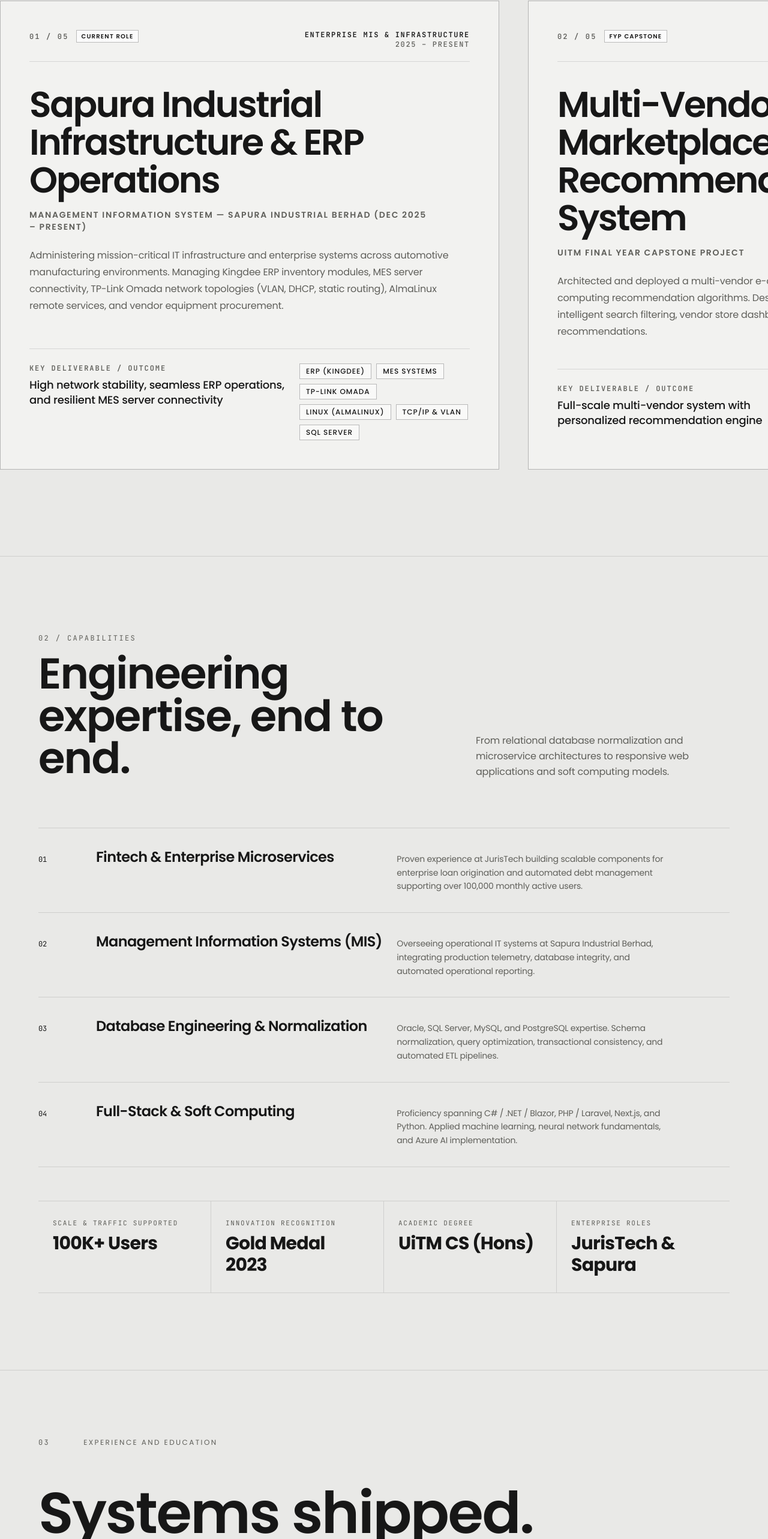
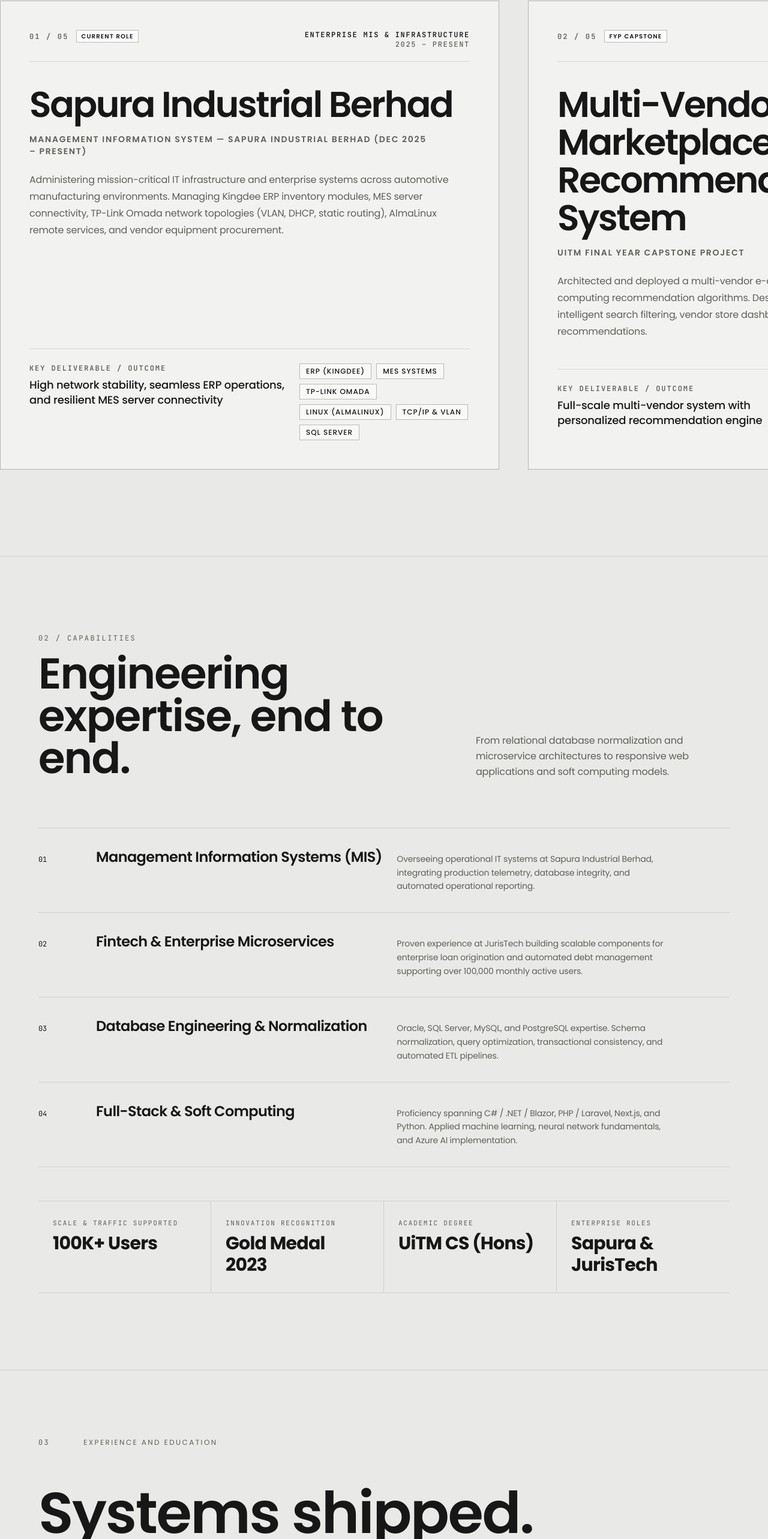
Before and after one commit to NaqibDev/Portfolio_Naqib, a Next.js app: page / in a window 1280 px wide. Shown: the part 1289-3855 px from the top of the page at 60% size. Built offline with nearby package versions, Linux system fonts and the light colour scheme.

Commit message:
Update project title to Sapura Industrial Berhad and prioritize Sapura Industrial as No. 1

```diff
--- a/src/components/PortfolioView.tsx
+++ b/src/components/PortfolioView.tsx
@@ -40,7 +40,7 @@ const projectsData: ProjectItem[] = [
     num: "01",
     category: "Enterprise MIS & Infrastructure",
     year: "2025 – Present",
-    title: "Sapura Industrial Infrastructure & ERP Operations",
+    title: "Sapura Industrial Berhad",
     subtitle: "Management Information System — Sapura Industrial Berhad (Dec 2025 – Present)",
     description:
       "Administering mission-critical IT infrastructure and enterprise systems across automotive manufacturing environments. Managing Kingdee ERP inventory modules, MES server connectivity, TP-Link Omada network topologies (VLAN, DHCP, static routing), AlmaLinux remote services, and vendor equipment procurement.",
@@ -601,22 +601,22 @@ export default function PortfolioView() {
             <article className="grid gap-4 py-8 md:grid-cols-[5rem_1.4fr_1.6fr] items-baseline">
               <span className="font-mono text-xs tabular-nums text-[var(--muted2)]">01</span>
               <h3 className="text-xl font-semibold tracking-tight sm:text-2xl text-[var(--fg)]">
-                Fintech & Enterprise Microservices
+                Management Information Systems (MIS)
               </h3>
               <p className="max-w-md text-sm leading-relaxed text-[var(--muted)]">
-                Proven experience at JurisTech building scalable components for enterprise loan origination and
-                automated debt management supporting over 100,000 monthly active users.
+                Overseeing operational IT systems at Sapura Industrial Berhad, integrating production telemetry,
+                database integrity, and automated operational reporting.
               </p>
             </article>
 
             <article className="grid gap-4 py-8 md:grid-cols-[5rem_1.4fr_1.6fr] items-baseline">
               <span className="font-mono text-xs tabular-nums text-[var(--muted2)]">02</span>
               <h3 className="text-xl font-semibold tracking-tight sm:text-2xl text-[var(--fg)]">
-                Management Information Systems (MIS)
+                Fintech & Enterprise Microservices
               </h3>
               <p className="max-w-md text-sm leading-relaxed text-[var(--muted)]">
-                Overseeing operational IT systems at Sapura Industrial Berhad, integrating production telemetry,
-                database integrity, and automated operational reporting.
+                Proven experience at JurisTech building scalable components for enterprise loan origination and
+                automated debt management supporting over 100,000 monthly active users.
               </p>
             </article>
 
@@ -678,7 +678,7 @@ export default function PortfolioView() {
                   Enterprise Roles
                 </dt>
                 <dd className="mt-2 text-2xl font-bold tracking-tight sm:text-3xl text-[var(--fg)]">
-                  JurisTech & Sapura
+                  Sapura & JurisTech
                 </dd>
               </div>
             </dl>
@@ -1317,7 +1317,7 @@ export default function PortfolioView() {
                 GitHub
               </a>
               <span>•</span>
-              <span>UiTM • JurisTech • Sapura Industrial Berhad</span>
+              <span>Sapura Industrial Berhad • JurisTech • UiTM</span>
             </div>
           </div>
         </div>
```
